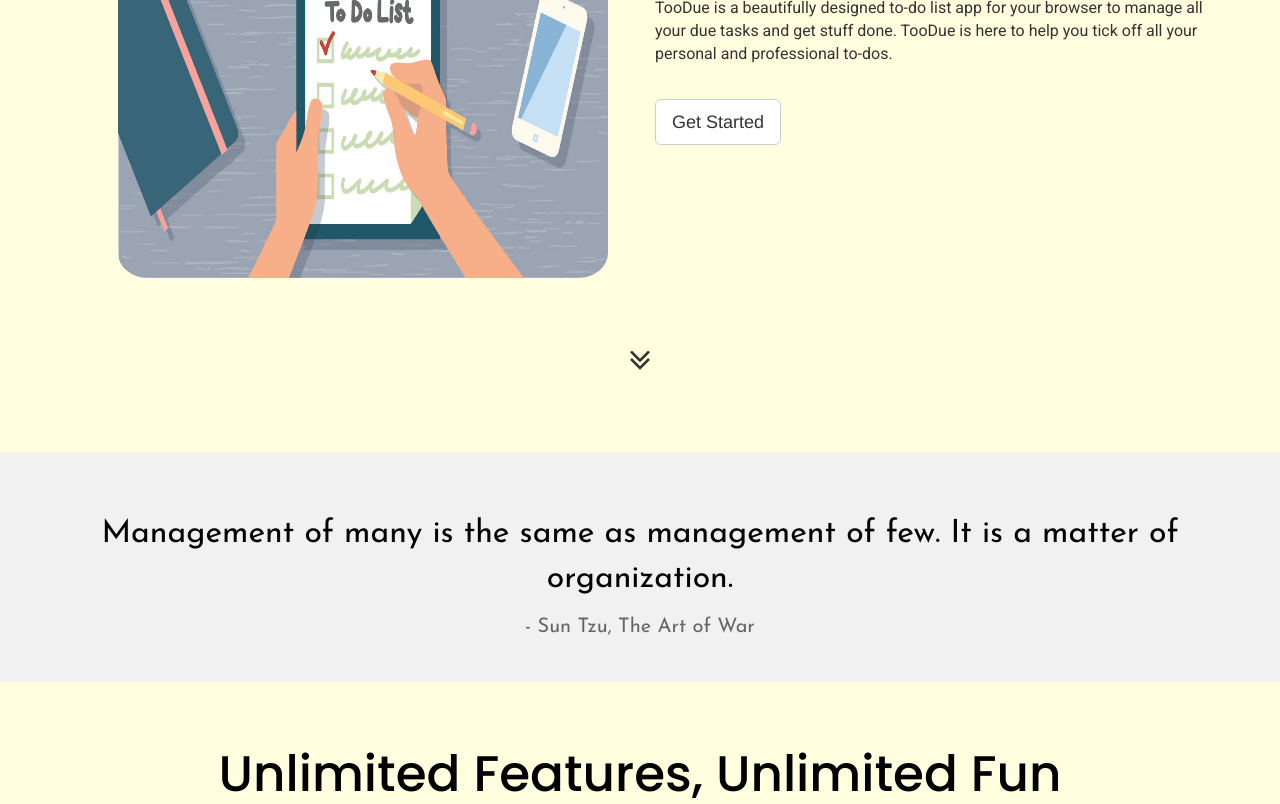
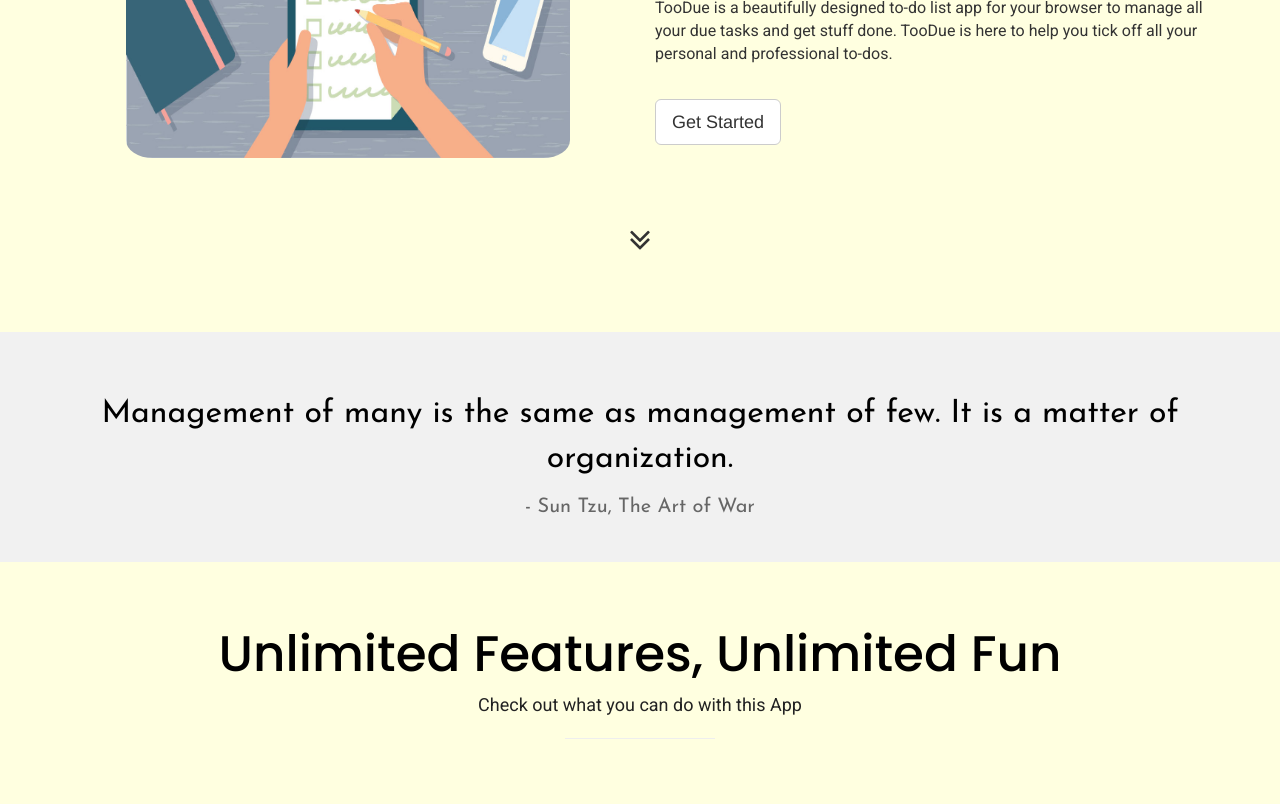
Before and after one commit to theWeboy/TooDue, a plain HTML site: page public/index.html in a window 1280 px wide. Shown: the part 263-1067 px from the top of the page. Drawn offline with nearby package versions, Linux system fonts and the light colour scheme.

Commit message:
Minor bug fix

```diff
--- a/css/style.css
+++ b/css/style.css
@@ -5,11 +5,17 @@ body{
     background-color: lightyellow;
 }
 #showcase-img{
-    height: 420px;
-    width: 490px;
+    height: 300px;
+    /*width: 490px;*/
     border-radius: 6%;
-    margin-left: 30px;
+    /*margin-left: 30px;*/
 }
+
+.showcase-left{
+    width: 80%;
+
+}
+
 h1,h2,h3,h4,h5,h6{
     font-family: Poppins;
 }
--- a/public/index.html
+++ b/public/index.html
@@ -39,7 +39,7 @@
             <div class="row">
                 <div class="col-md-6 col-sm-6" align="center">
                     <div class="showcase-left">
-                        <img src="showcase-img.jpg" id="showcase-img">
+                        <img src="showcase-img.jpg" class="img-responsive" id="showcase-img">
                     </div>
                 </div>
                 <div class="col-md-6 col-sm-6">
@@ -141,7 +141,7 @@
     <section class="cta">
         <div class="cta-content">
             <div class="container">
-                <div class="col-md-4 col-sm-4" style="margin-left: 60px">
+                <div class="col-md-4 col-sm-4" style="margin-left: 30px;">
                     <h1>Stop Waiting.</h1>
                     <h1>Start Doing.</h1><br>
                     <a href="todo.html" class="btn btn-lg btn-inverse showcase-btn1" style="border-radius: 30px; border: solid; border-color: black; color: black">Get Started for Free</a>
```
Also changed, not shown: public/todo.html (+1 -1 lines).
